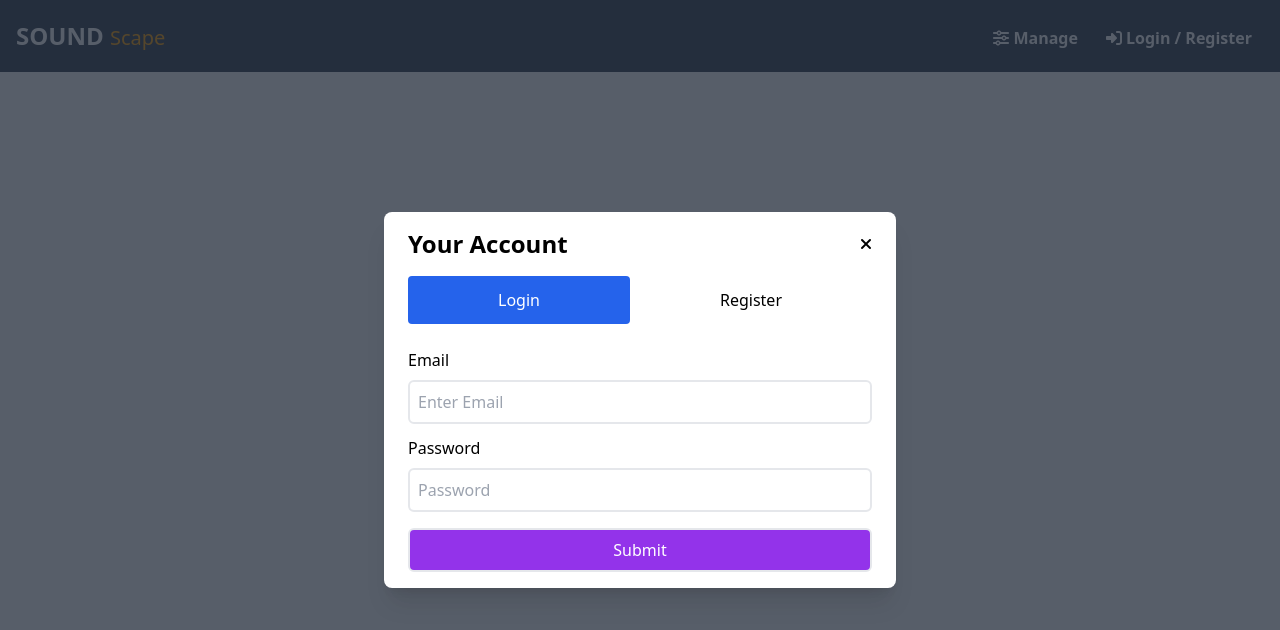
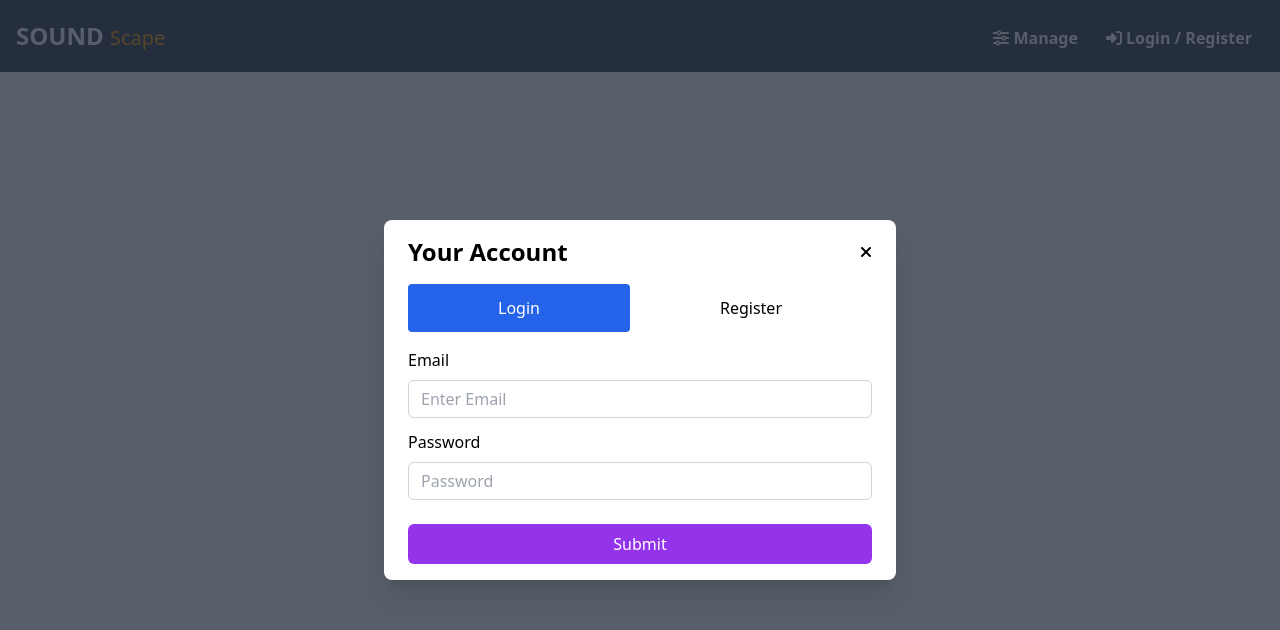
Before and after one commit to ncondes/Sound-Scape, a React (Vite) app: page / in a window 1280 px wide. Both pictures are taken after a click on the link "Login / Register". Shown: the top 630 px of the page. Built offline with nearby package versions, Linux system fonts and the light colour scheme.

Commit message:
input styles

```diff
--- a/src/components/auth/Login.jsx
+++ b/src/components/auth/Login.jsx
@@ -1,13 +1,10 @@
-
 export const Login = () => {
-
-   const handleInputChange = ( { target }) => {
-      // TODO: Validate form per type
-      // console.log(target.value)
+   const handleInputChange = (event) => {
+      // TODO: validate form
    }
 
-   const onFormSubmit = ( event ) => {
-      event.preventDefault();
+   const onFormSubmit = (event) => {
+      event.preventDefault()
       const formData = new FormData(event.target)
       const data = Object.fromEntries(formData.entries())
       console.log(data)
@@ -16,25 +13,31 @@ export const Login = () => {
    return (
       <form onSubmit={onFormSubmit}>
          <div className="flex flex-col my-1">
-            <label className="font-medium mt-2 mb-1">Email</label>
-            <input
-               className="my-1 border-gray-200 border-2 p-2 rounded-md placeholder:font-medium"
-               type="email"
-               placeholder="Enter Email"
-               name='email'
-               onChange={handleInputChange}
-            />
-            <label className="font-medium mt-2 mb-1">Password</label>
-            <input
-               className="my-1 border-gray-200 border-2 p-2 rounded-md placeholder:font-medium"
-               type="password"
-               placeholder="Password"
-               name='password'
-               onChange={handleInputChange}
-            />
+            {/* email */}
+            <div className="mb-3">
+               <label className="inline-block mb-2">Email</label>
+               <input
+                  className="block w-full border border-gray-300 text-gray-800 py-1.5 px-3 rounded-md transition duration-500 focus:outline-none focus:border-black rounded"
+                  name="email"
+                  placeholder="Enter Email"
+                  type="email"
+                  onChange={handleInputChange}
+               />
+            </div>
+            {/* password */}
+            <div className="mb-3">
+               <label className="inline-block  mb-2">Password</label>
+               <input
+                  className="block w-full border border-gray-300 text-gray-800 border py-1.5 px-3 rounded-md transition duration-500 focus:outline-none focus:border-black rounded"
+                  name="password"
+                  placeholder="Password"
+                  type="password"
+                  onChange={handleInputChange}
+               />
+            </div>
          </div>
          <div className="mt-2 text-center">
-            <button type="submit" className="mt-1 bg-purple-600 text-white border-2 p-2 rounded-md font-medium w-full">
+            <button className="mt-1 bg-purple-600 text-white p-2 rounded-md w-full" type="submit">
                Submit
             </button>
          </div>
```
